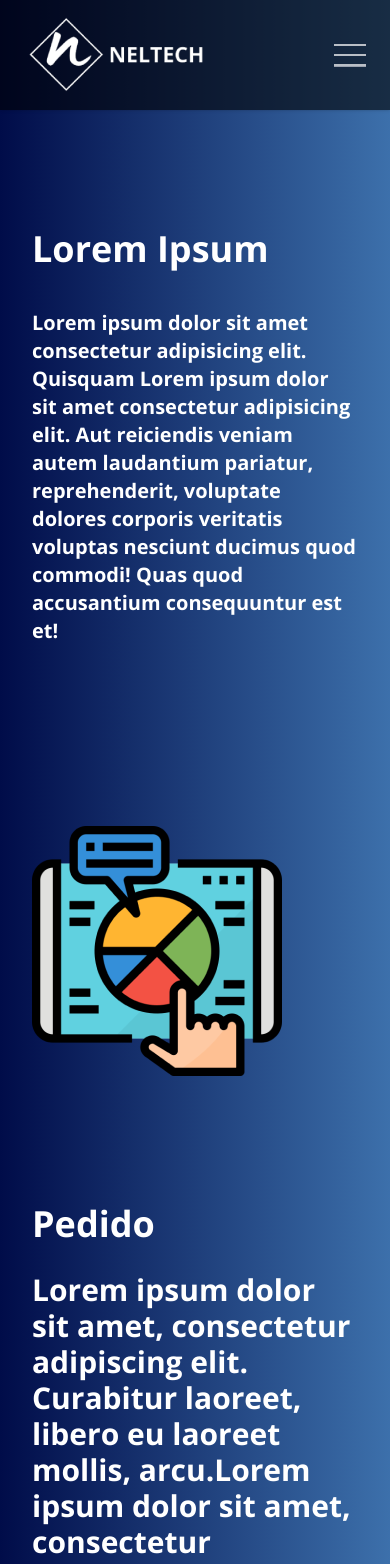
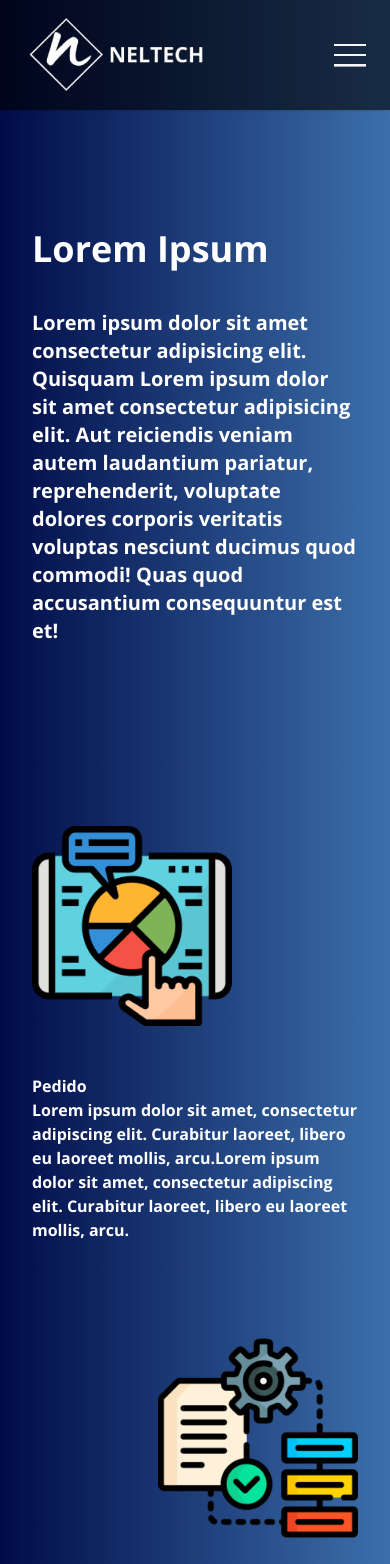
Before and after one commit to nlsnbucket/neltech-port, a Next.js app: page / in a window 390 px wide. Shown: the top 1564 px of the page. Built offline with nearby package versions, Linux system fonts and the light colour scheme.

Commit message:
fixed: responsivity

```diff
--- a/src/components/Article.tsx
+++ b/src/components/Article.tsx
@@ -8,15 +8,21 @@ interface ArticleProps {
   textFirst?: boolean
 }
 
-export const Article = ({imageData, alt="", title, content, textFirst=false}: ArticleProps) => {
+export const Article = ({ imageData, alt = "", title, content, textFirst = false }: ArticleProps) => {
   return (
-    <article data-text-first={textFirst} className="flex gap-32 data-[text-first=true]:flex-row-reverse flex-wrap">
-      <Image src={imageData} alt={alt} width={250} height={250}/>
 
-      <div>
-        <h2 className="text-4xl mb-7">{title}</h2>
-        <p className="text-3xl">{content}</p>
-      </div>
-    </article>
+    <div className='lg:min-h-[40vh] max-h-[700px] flex justify-center items-center max-w-full'>
+      <article
+        data-text-first={textFirst}
+        className={`max-w-full flex  w-full m-auto max-w-full flex-wrap md:flex-nowrap justify-between md:gap-16 data-[text-first=true]:flex-row-reverse`}
+      >
+        <Image className="max-w-full w-200 md:w-50" src={imageData} alt={alt} width={200} height={200} />
+        <div className="w-full mt-12 max-w-full">
+          <h2 className="">{title}</h2>
+          <p className="max-w-full">{content}</p>
+        </div>
+      </article>
+    </div>
+
   )
 }
```
